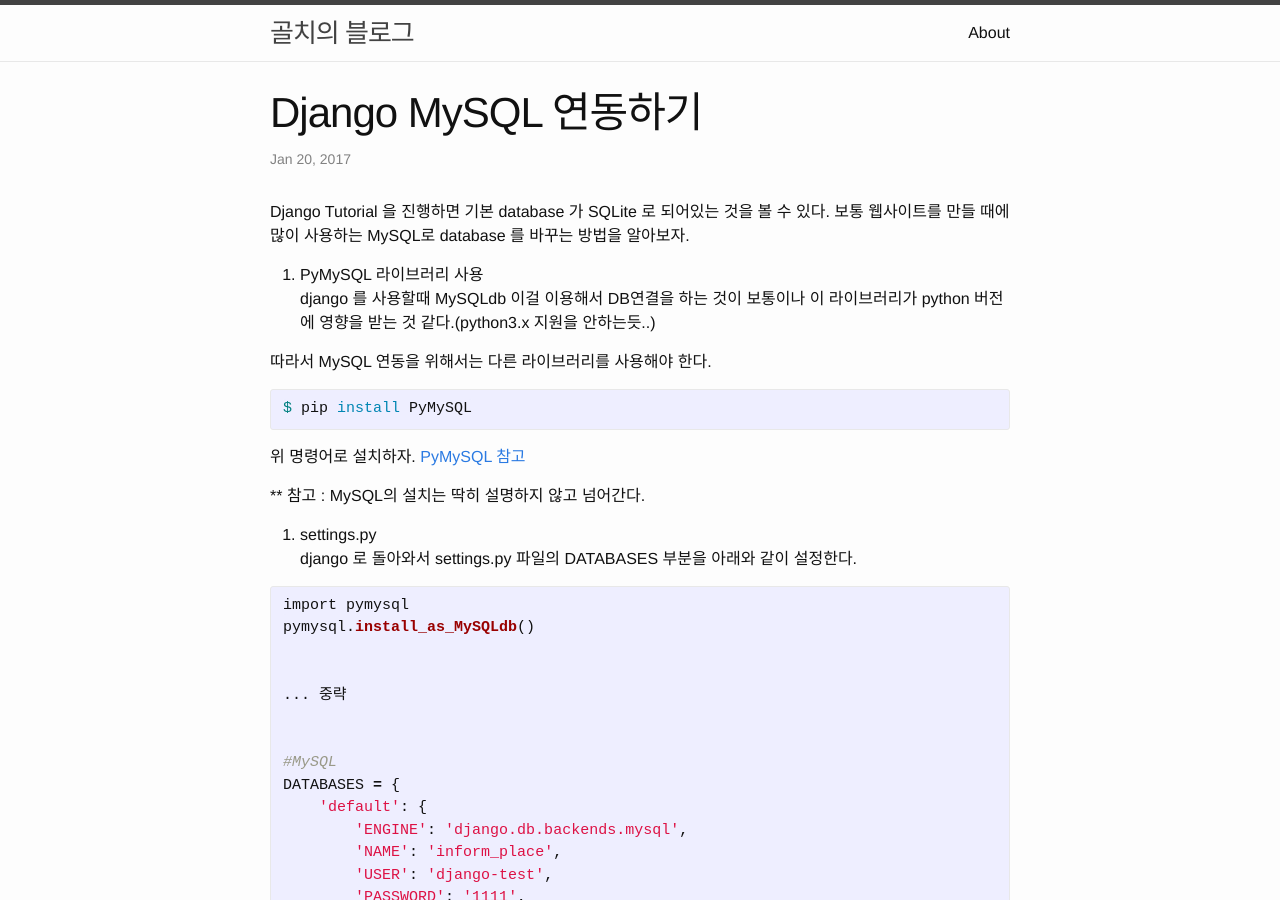
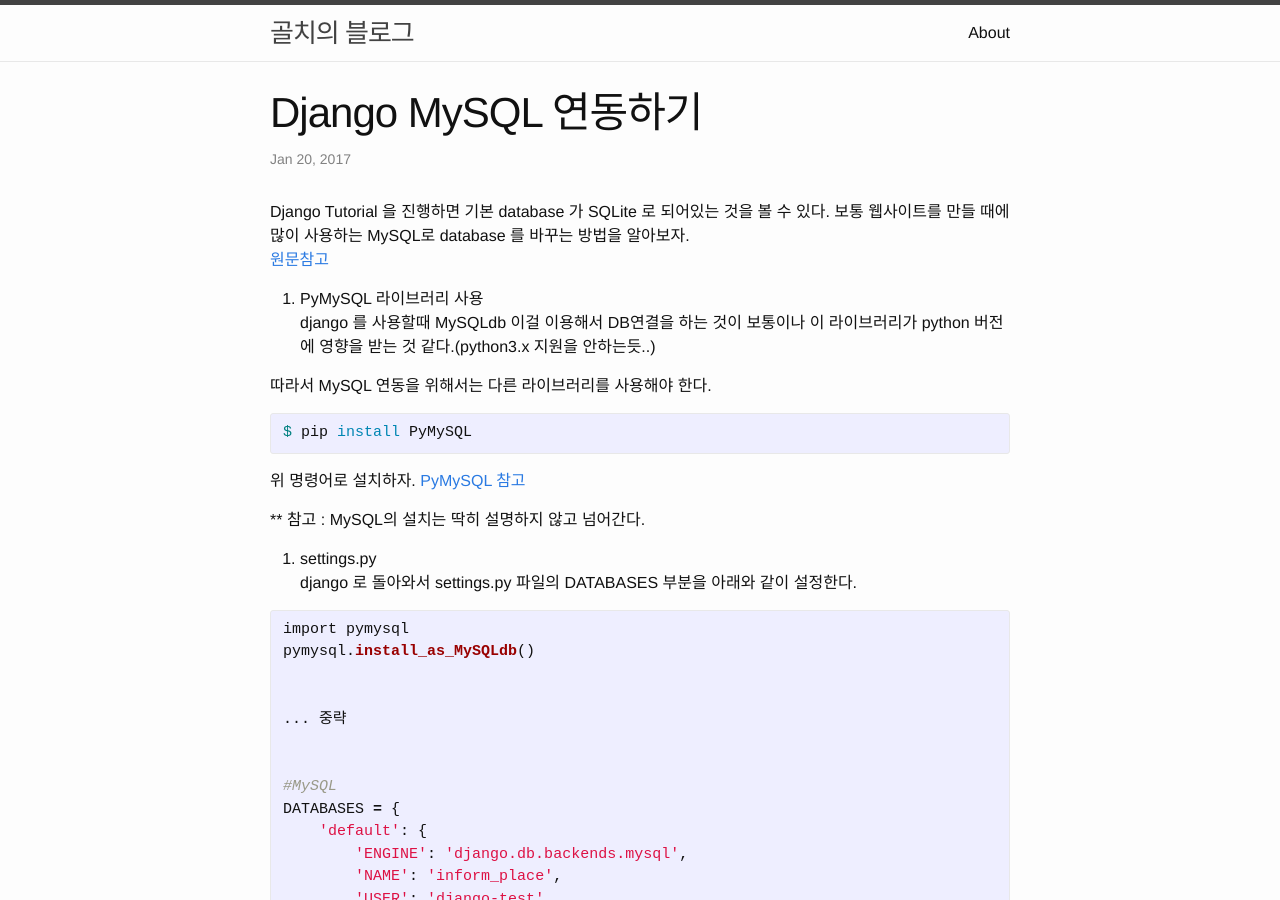
Before and after one commit to golch/golch.github.io, a Jekyll site: the page built from _posts/2017-01-20-Django-MySQL-연동.md, in a window 1280 px wide and 900 px high. Built offline with Jekyll 4.4.1, drawn with Linux system fonts in a browser that asks for light colours.

Commit message:
djanago-mysql 수정

```diff
--- a/_posts/2017-01-20-Django-MySQL-연동.md
+++ b/_posts/2017-01-20-Django-MySQL-연동.md
@@ -6,6 +6,7 @@ categories: django
 ---
 
 Django Tutorial 을 진행하면 기본 database 가 SQLite 로 되어있는 것을 볼 수 있다. 보통 웹사이트를 만들 때에 많이 사용하는 MySQL로 database 를 바꾸는 방법을 알아보자.
+[원문참고](https://docs.djangoproject.com/en/1.10/intro/tutorial02/){:target="_blank"}
 
 
 1. PyMySQL 라이브러리 사용
```
Also changed, not shown: 2 other files.
